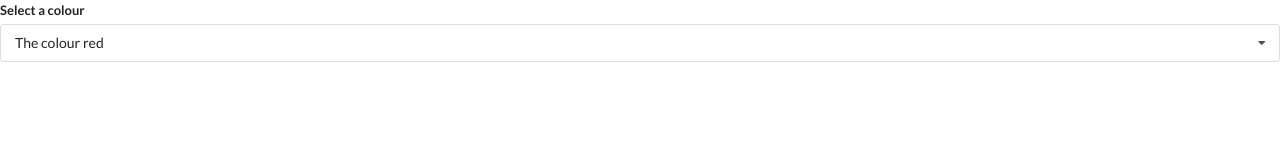
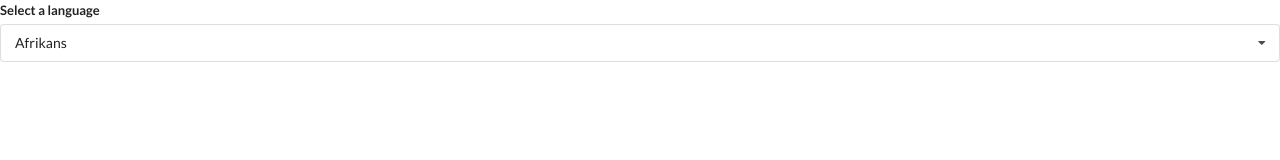
Before and after one commit to itsmoirob/react-widgets, a React (Create React App) app: page / in a window 1280 px wide. Shown: the top 160 px of the page. Built offline with nearby package versions, Linux system fonts and the light colour scheme.

Commit message:
Add Translate component

```diff
--- a/src/App.js
+++ b/src/App.js
@@ -3,6 +3,7 @@
 // import Accordian from './components/Accordian';
 // import Search from './components/Search';
 import Dropdown from './components/Dropdown';
+import Translate from './components/Translate';
 
 // const items = [
 //   { title: 'What is React?', content: 'React is a front end javascript framework' },
@@ -10,18 +11,19 @@
 //   { title: 'How do you use React?', content: 'You use React by creating componenets' },
 // ];
 
-const options = [
-  { label: 'The colour red', value: 'red' },
-  { label: 'The colour green', value: 'green' },
-  { label: 'A shade of blue', value: 'blue' },
-]
+// const options = [
+//   { label: 'The colour red', value: 'red' },
+//   { label: 'The colour green', value: 'green' },
+//   { label: 'A shade of blue', value: 'blue' },
+// ]
 
 const App = () => {
-  const [selected, setSelected] = useState(options[0]);
+  // const [selected, setSelected] = useState(options[0]);
 
   return (
     <div>
-      <Dropdown options={options} selected={selected} onSelectedChange={setSelected} />
+      <Translate />
+      {/* <Dropdown options={options} selected={selected} onSelectedChange={setSelected} /> */}
     </div>
   )
 }
--- a/src/components/Dropdown.js
+++ b/src/components/Dropdown.js
@@ -1,6 +1,6 @@
 import React, { useState, useEffect, useRef } from 'react';
 
-const Dropdown = ({ options, selected, onSelectedChange }) => {
+const Dropdown = ({ options, selected, onSelectedChange, title }) => {
   const [open, setOpen] = useState(false);
   const ref = useRef();
 
@@ -24,7 +24,7 @@
   return (
     <div ref={ref} className="ui form">
       <div className="field">
-        <label className="label">Select a colour</label>
+        <label className="label">{title}</label>
         <div onClick={() => setOpen(!open)} className={`ui selection dropdown ${open ? 'visible active' : ''}`}>
           <i className="dropdown icon"></i>
           <div className="text">{selected.label}</div>
--- /dev/null
+++ b/src/components/Translate.js
@@ -0,0 +1,20 @@
+import React, { useState } from 'react';
+import Dropdown from './Dropdown';
+
+const Translate = () => {
+  const options = [
+    { label: 'Afrikans', value: 'af' },
+    { label: 'Arabic', value: 'ar' },
+    { label: 'Hindi', value: 'hi' }
+  ];
+
+  const [language, setLanguage] = useState(options[0]);
+
+  return (
+    <div>
+      <Dropdown options={options} selected={language} onSelectedChange={setLanguage} title="Select a language" />
+    </div>
+  )
+}
+
+export default Translate;
```
